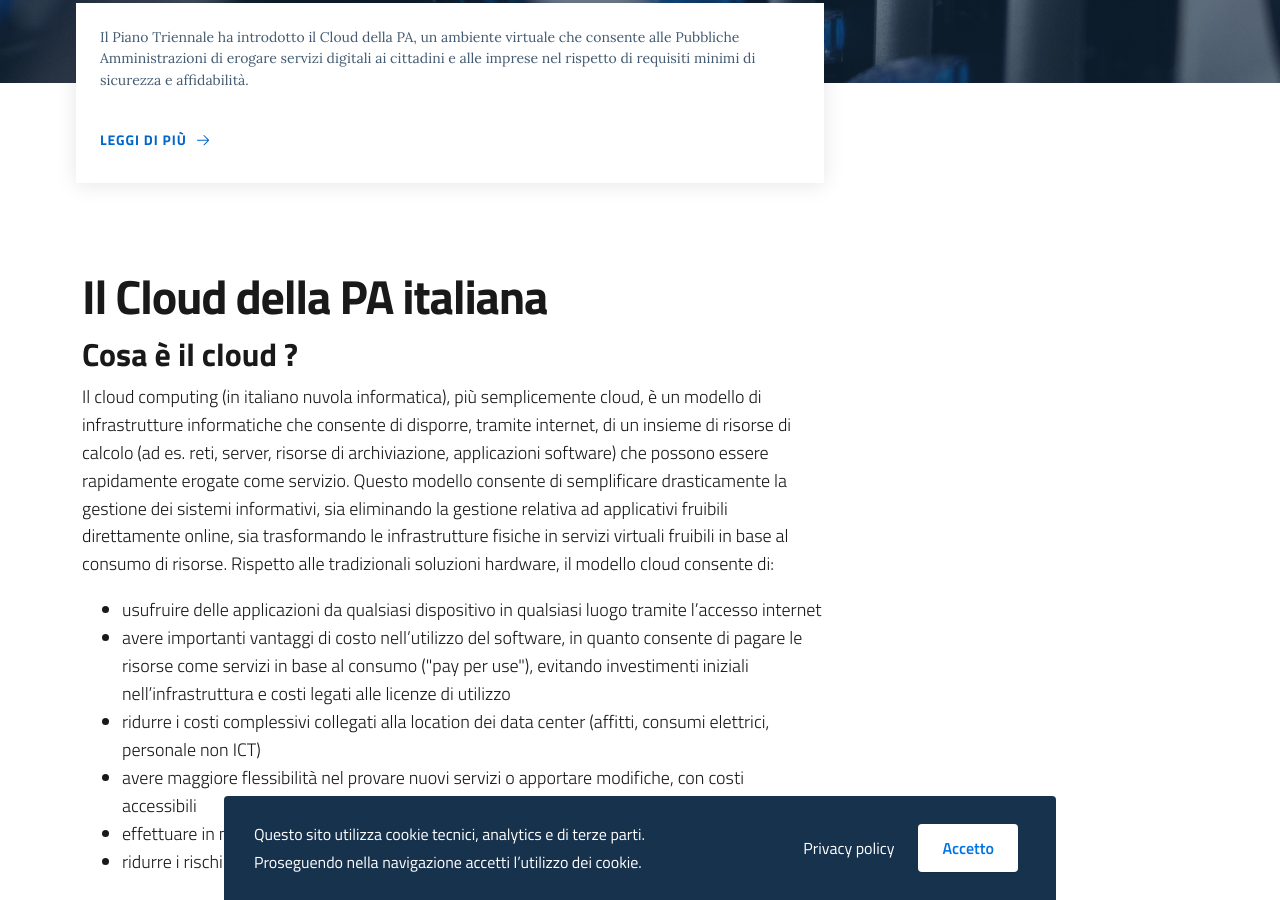
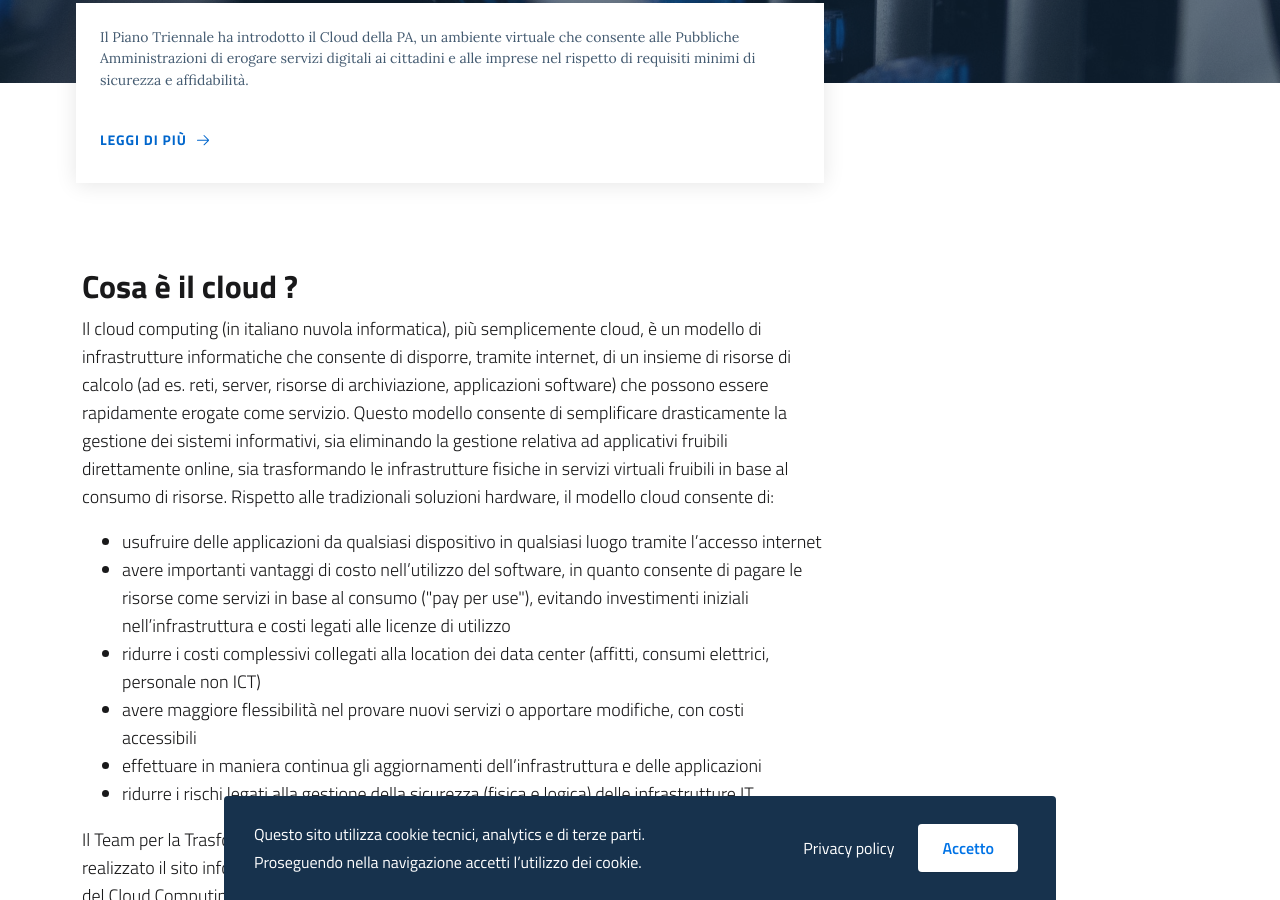
Before and after one commit to italia/cloud.italia.it, a Jekyll site: the page built from index.md, in a window 1280 px wide and 900 px high, scrolled down 810 px. Built offline with Jekyll 4.4.1, drawn with Linux system fonts in a browser that asks for light colours.

Commit message:
Removed redundant title

```diff
--- a/_includes/home/home-sections.html
+++ b/_includes/home/home-sections.html
@@ -5,7 +5,6 @@
                 <article class="container my-4">
                     <div class="row">
                         <div class="col-12 col-lg-8">
-                            <h1 id="cloud-della-pa-italiana">Il Cloud della PA italiana</h1>
                             <h3 id="cloud-computing">Cosa è il cloud ? </h3>
                             <p>
                                 Il cloud computing (in italiano
```
